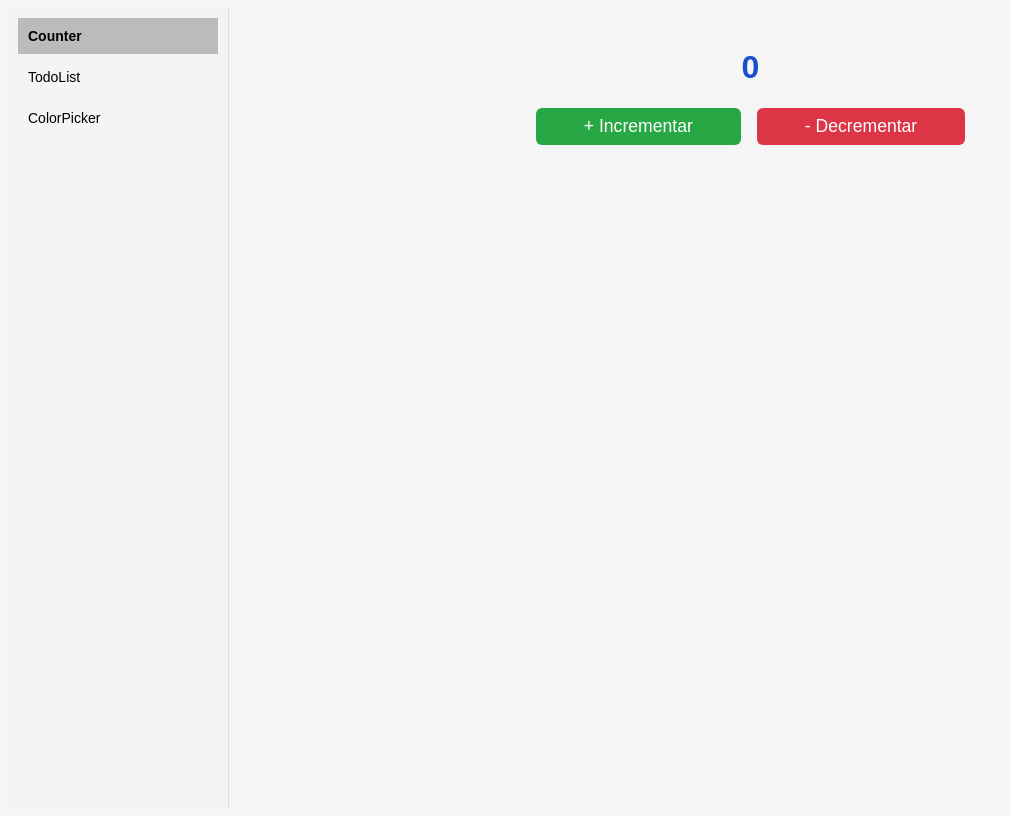
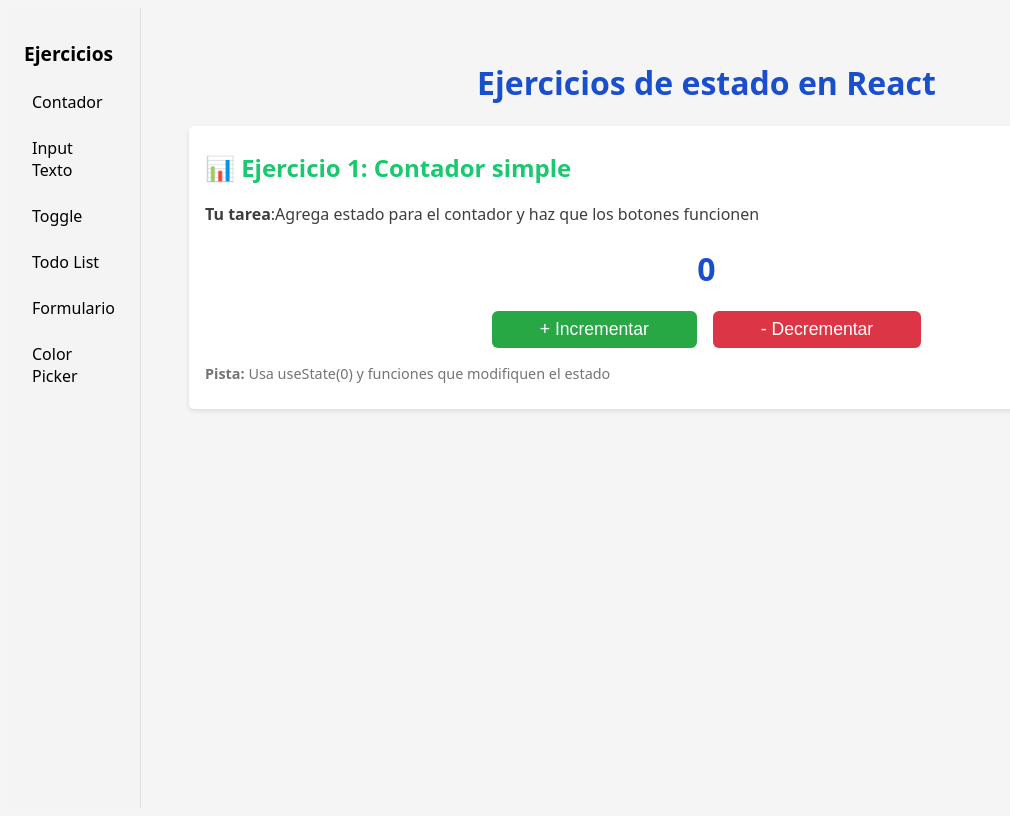
Before and after one commit to jaalzu/recipe-web-react, a React (Vite) app: page / in a window 1280 px wide. Shown: the whole page, without its empty margins (0-1010 px from the left). Built offline with nearby package versions, Linux system fonts and the light colour scheme.

Commit message:
adding sidebar

```diff
--- a/src/App.jsx
+++ b/src/App.jsx
@@ -1,36 +1,87 @@
 import { useState } from 'react'
-import Counter from './components/Counter/Counter'
-import TodoList from './components/TodoList/TodoList'
-import ColorPicker from './components/ColorPicker/ColorPicker'
-import styles from './App.module.css'
+import styles from './App.module.css';
+import Card from './components/card/Card';
+import Counter from './components/Counter/Counter';
+import TextInput from './components/TextInput/TextInput';
+import ToggleBtn from './components/ToggleBtn/ToggleBtn';
+import TodoList from './components/TodoList/TodoList';
+import Form from './components/Form/Form';
+import ColorPicker from './components/ColorPicker/ColorPicker';
 
 export default function App() {
-  const [selected, setSelected] = useState('Counter')
+  const [active, setActive] = useState("counter");
 
-  const components = {
-    Counter: <Counter />,
-    TodoList: <TodoList />,
-    ColorPicker: <ColorPicker />
+  // 🔹 Map de ejercicios
+  const ejercicios = {
+    counter: (
+      <Card titulo="📊 Ejercicio 1: Contador simple"
+            tarea="Agrega estado para el contador y haz que los botones funcionen"
+            pista="Usa useState(0) y funciones que modifiquen el estado"
+            color='#18c96eff'>
+        <Counter />
+      </Card>
+    ),
+    text: (
+      <Card titulo="✏️ Ejercicio 2: Input de Texto"
+            tarea="Haz que el input muestre lo que el usuario escribe"
+            pista="value={texto} onChange={(e) => setText(e.target.value)}"
+            color='#237bd9ff'>
+        <TextInput />
+      </Card>
+    ),
+    toggle: (
+      <Card titulo="👁️ Ejercicio 3: Mostrar/Ocultar Contenido"
+            tarea="Haz que el botón muestre u oculte el mensaje."
+            pista="usar && para renderizado condicional"
+            color='#8842bf'>
+        <ToggleBtn />
+      </Card>
+    ),
+    todo: (
+      <Card titulo="✅ Ejercicio 4: Lista de Tareas"
+            tarea="Permite agregar nuevas tareas a la lista"
+            pista="[...tareas, nuevaTarea] para agregar al array"
+            color='#b43638'>
+        <TodoList />
+      </Card>
+    ),
+    form: (
+      <Card titulo="📋 Ejercicio 5: Formulario Completo"
+            tarea="Maneja múltiples campos y muestra los datos"
+            pista="Crea un objeto con todos los datos y guárdalo en un estado"
+            color='#e78d3e'>
+        <Form />
+      </Card>
+    ),
+    color: (
+      <Card titulo="🎨 Ejercicio 6: Selector de Color"
+            tarea="Cambia el color de fondo del cuadrado"
+            pista="Usa useState para guardar la clase CSS del color seleccionado"
+            color='#089d0aff'>
+        <ColorPicker />
+      </Card>
+    )
   }
 
   return (
-    <div className={styles.container}>
-      {/* Barra lateral */}
+    <div className={styles.layout}>
+      {/* Sidebar */}
       <aside className={styles.sidebar}>
-        {Object.keys(components).map(name => (
-          <button
-            key={name}
-            className={`${styles.sidebarBtn} ${selected === name ? styles.active : ''}`}
-            onClick={() => setSelected(name)}
-          >
-            {name}
-          </button>
-        ))}
+        <h2>Ejercicios</h2>
+        <ul>
+          <li onClick={() => setActive("counter")}>Contador</li>
+          <li onClick={() => setActive("text")}>Input Texto</li>
+          <li onClick={() => setActive("toggle")}>Toggle</li>
+          <li onClick={() => setActive("todo")}>Todo List</li>
+          <li onClick={() => setActive("form")}>Formulario</li>
+          <li onClick={() => setActive("color")}>Color Picker</li>
+        </ul>
       </aside>
 
-      {/* Contenido principal */}
-      <main className={styles.main}>
-        {components[selected]}
+      {/* Contenido */}
+      <main className={styles.content}>
+        <h1>Ejercicios de estado en React</h1>
+        {ejercicios[active]}
       </main>
     </div>
   )
--- a/src/App.module.css
+++ b/src/App.module.css
@@ -1,43 +1,40 @@
-.container {
+.layout {
   display: flex;
-  height: 100vh;
-  font-family: sans-serif;
+  min-height: 100vh;
 }
 
-/* Barra lateral */
 .sidebar {
-  width: 200px;
+  width: 100px;
   background: #f4f4f4;
-  padding: 10px;
+  padding: 1rem;
   border-right: 1px solid #ddd;
 }
 
-.sidebarBtn {
-  display: block;
-  width: 100%;
-  padding: 10px;
-  margin-bottom: 5px;
-  text-align: left;
-  border: none;
-  background: transparent;
+.sidebar h2 {
+  font-size: 1.2rem;
+  margin-bottom: 1rem;
+}
+
+.sidebar ul {
+  list-style: none;
+  padding: 0;
+}
+
+.sidebar li {
+  padding: 0.5rem;
+  margin-bottom: 0.5rem;
   cursor: pointer;
-  font-size: 14px;
+  border-radius: 6px;
   transition: background 0.2s;
 }
 
-.sidebarBtn:hover {
+.sidebar li:hover {
   background: #ddd;
 }
 
-.active {
-  background: #bbb;
-  font-weight: bold;
-}
-
-/* Contenido principal */
-.main {
+.content {
   flex: 1;
-  padding: 20px;
+  padding: 2rem;
 }
 
 h1{
```
